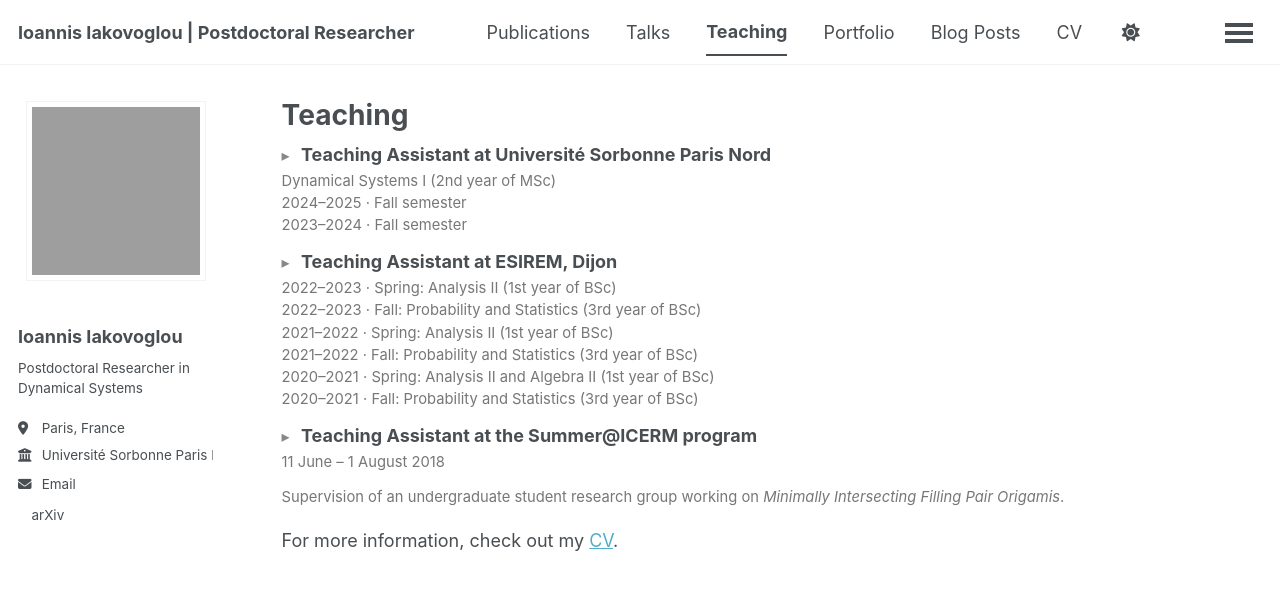
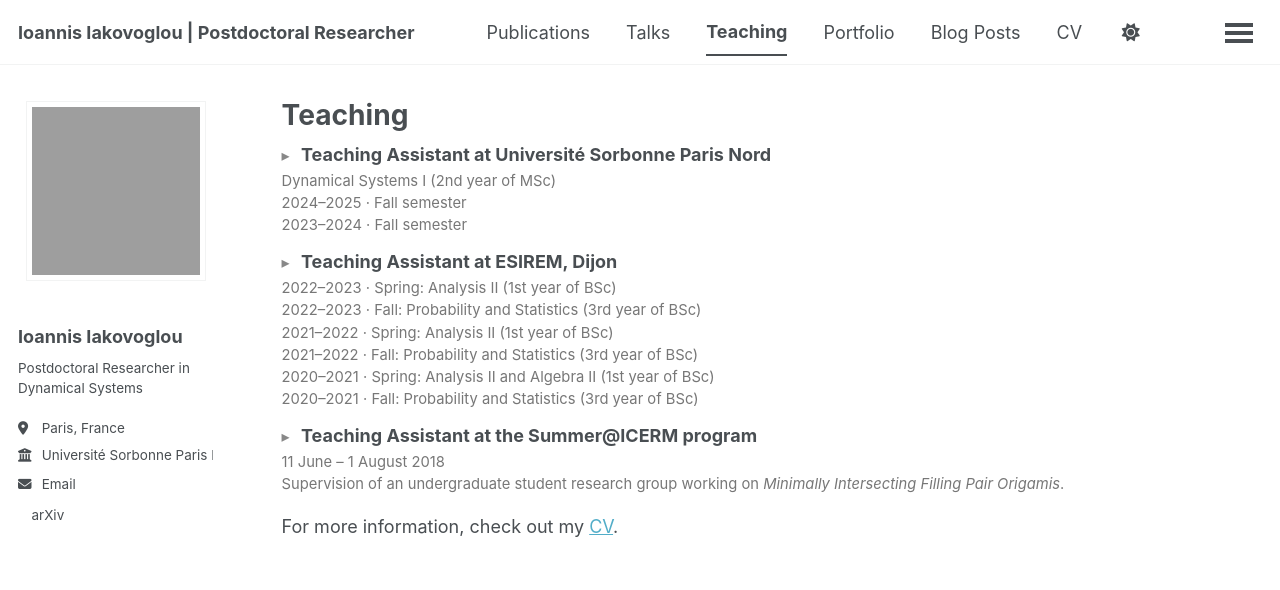
Before and after one commit to ioannisiakovoglou/ioannisiakovoglou.github.io, a Jekyll site: the page built from _pages/teaching.html, in a window 1280 px wide. Shown: the top 590 px of the page. Built offline with Jekyll 4.4.1, drawn with Linux system fonts in a browser that asks for light colours; a script bundle is joined from its source files by our own code; a style sheet for code colours, icons or effects is not loaded.

Commit message:
Modify teaching detail to strip paragraph tags
Remove paragraph tags from post description in teaching detail.

```diff
--- a/_includes/archive-single-teaching.html
+++ b/_includes/archive-single-teaching.html
@@ -23,9 +23,9 @@
       {% endfor %}
 
      {% if post.description %}
-      <div class="teaching-detail">
-      {{ post.description | markdownify }}
-      </div>
+     <div class="teaching-detail">
+    {{ post.description | markdownify | remove: '<p>' | remove: '</p>' }}
+    </div>
     {% endif %}
 
     </div>
```
